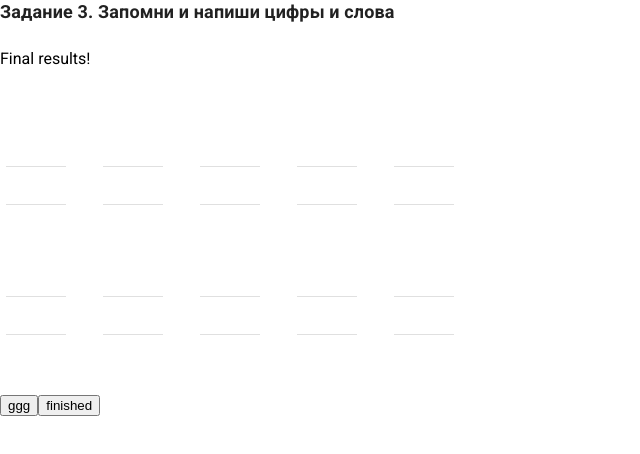
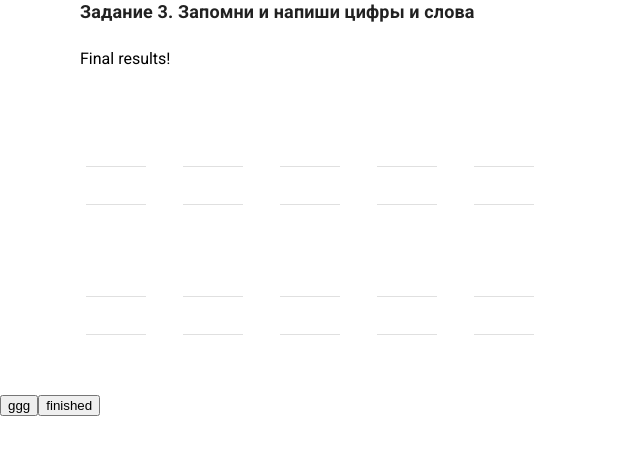
Before and after one commit to KarinaSakuta/Design, a React (Create React App) app: page / in a window 1280 px wide. Shown: the top 454 px of the page, without its empty margins (0-640 px from the left). Built offline with nearby package versions, Linux system fonts and the light colour scheme.

Commit message:
fix: margin-left

```diff
--- a/src/components/Task3/style.scss
+++ b/src/components/Task3/style.scss
@@ -9,7 +9,7 @@
     &__container {
         /*padding: 55px 80px 60px 80px;*/
         // margin: 0 auto;
-        // margin-left: 80px;
+        margin-left: 80px;
     }
     &__description {
         padding: 56px 80px 0 80px;
```
